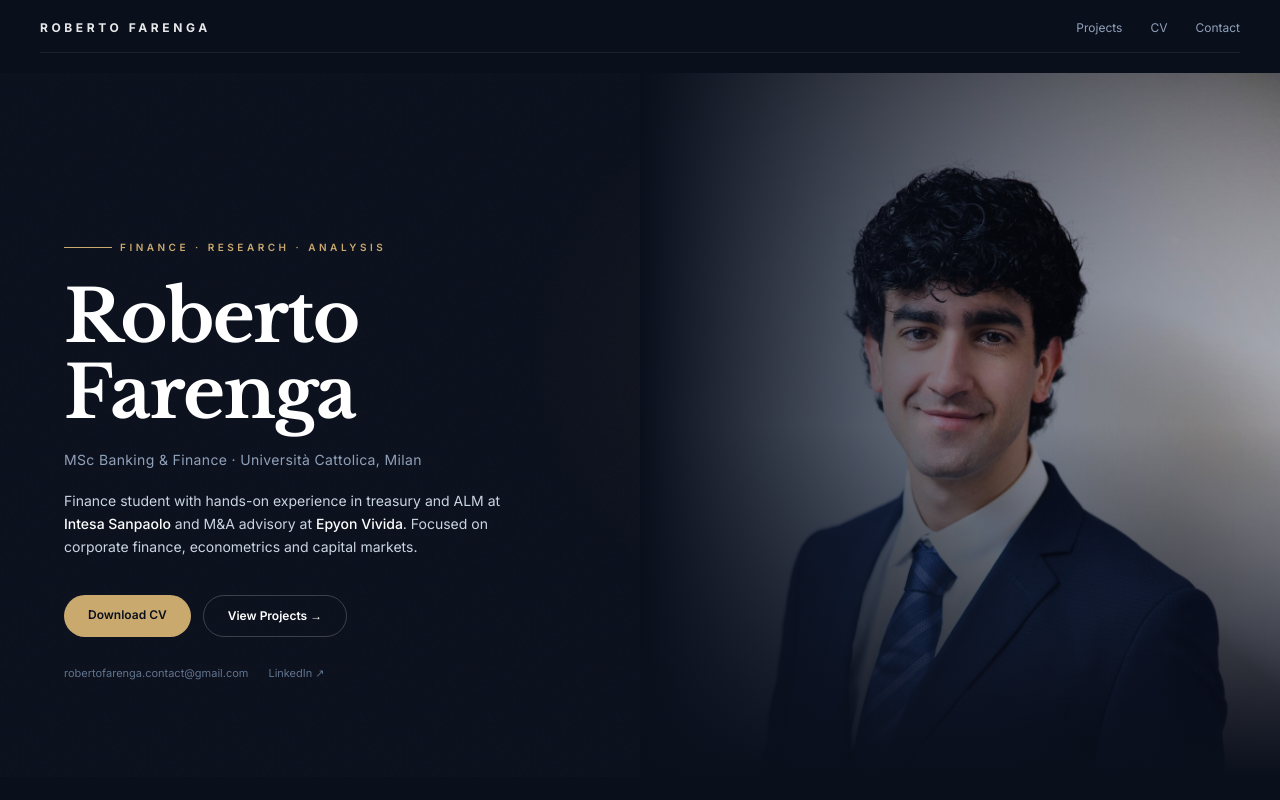
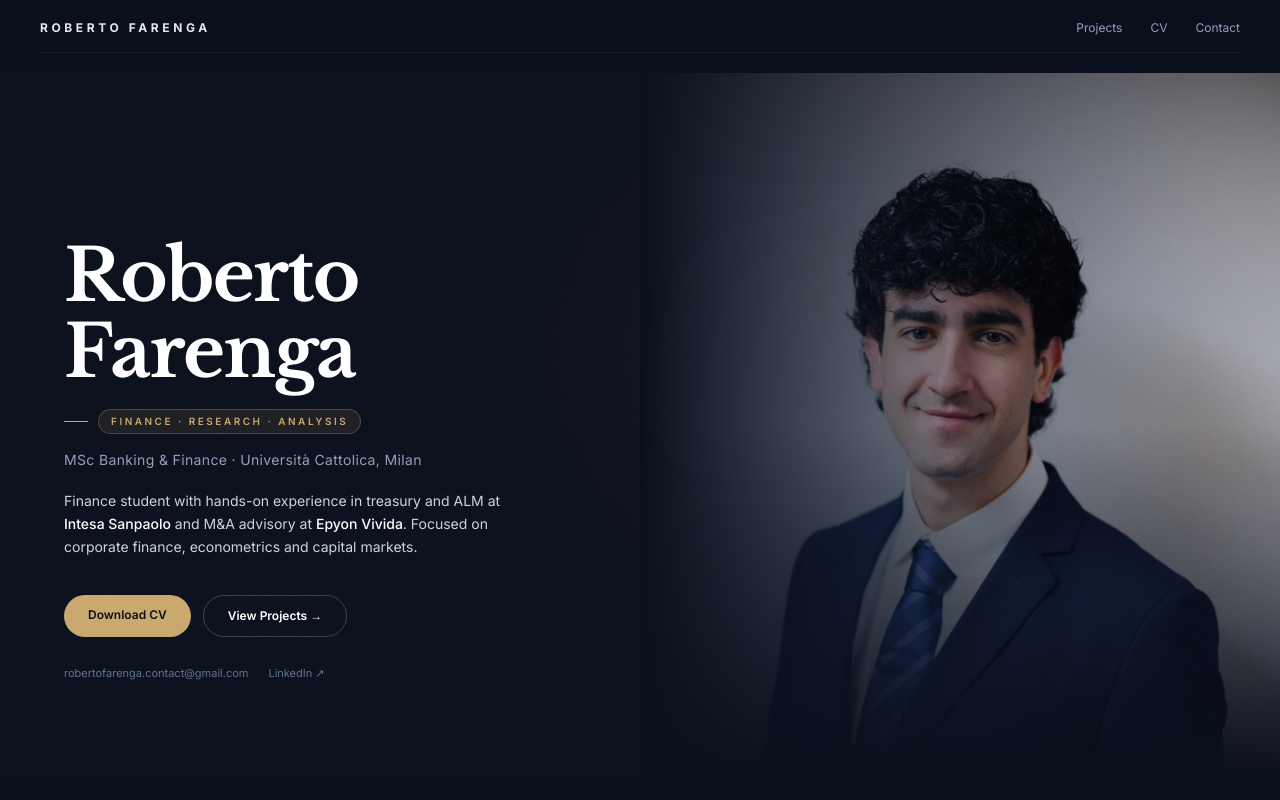
Before and after one commit to RobertoFare2002/roberto-farenga-website, a Next.js app: page / in a window 1280 px wide. Shown: the top 800 px of the page. Built offline with nearby package versions, Linux system fonts and the light colour scheme.

Commit message:
Fix hero badge: move below name, pill style, always readable

```diff
--- a/app/page.tsx
+++ b/app/page.tsx
@@ -66,29 +66,29 @@ export default function Home() {
         {/* Content */}
         <div className={`relative z-10 w-full px-5 sm:px-16 pb-14 sm:pb-24 ${hasPhoto ? "sm:max-w-[55%]" : "max-w-3xl"}`}>
 
-          {/* Badge */}
-          <div
-            className="anim-fade-up flex items-center gap-2 mb-6"
+          {/* Name */}
+          <h1
+            className="anim-fade-up title-serif text-5xl sm:text-7xl font-bold text-white leading-[1.05] tracking-tight"
             style={{ animationDelay: "0ms" }}
           >
-            <div className="h-px w-8 bg-[#c9a96e] anim-line" style={{ animationDelay: "0ms" }} />
-            <span className="text-[10px] tracking-[0.35em] text-[#c9a96e] font-semibold uppercase">
+            Roberto<br />Farenga
+          </h1>
+
+          {/* Badge — below name, always readable */}
+          <div
+            className="anim-fade-up mt-5 inline-flex items-center gap-2.5"
+            style={{ animationDelay: "100ms" }}
+          >
+            <div className="h-px w-6 bg-[#c9a96e]" />
+            <span className="rounded-full bg-[#c9a96e]/10 border border-[#c9a96e]/30 px-3 py-1 text-[10px] tracking-[0.25em] text-[#c9a96e] font-semibold uppercase">
               Finance · Research · Analysis
             </span>
           </div>
 
-          {/* Name */}
-          <h1
-            className="anim-fade-up title-serif text-5xl sm:text-7xl font-bold text-white leading-[1.05] tracking-tight"
-            style={{ animationDelay: "100ms" }}
-          >
-            Roberto<br />Farenga
-          </h1>
-
           {/* Role */}
           <p
-            className="anim-fade-up mt-5 text-sm text-slate-400 tracking-wide"
-            style={{ animationDelay: "200ms" }}
+            className="anim-fade-up mt-4 text-sm text-slate-400 tracking-wide"
+            style={{ animationDelay: "180ms" }}
           >
             MSc Banking &amp; Finance · Università Cattolica, Milan
           </p>
@@ -96,7 +96,7 @@ export default function Home() {
           {/* Bio */}
           <p
             className="anim-fade-up mt-5 text-sm text-slate-300 leading-relaxed max-w-md"
-            style={{ animationDelay: "280ms" }}
+            style={{ animationDelay: "260ms" }}
           >
             Finance student with hands-on experience in treasury and ALM at{" "}
             <span className="text-white font-medium">Intesa Sanpaolo</span> and
@@ -108,7 +108,7 @@ export default function Home() {
           {/* CTAs */}
           <div
             className="anim-fade-up mt-9 flex flex-wrap gap-3"
-            style={{ animationDelay: "360ms" }}
+            style={{ animationDelay: "340ms" }}
           >
             <a
               href="/cv.pdf"
```
